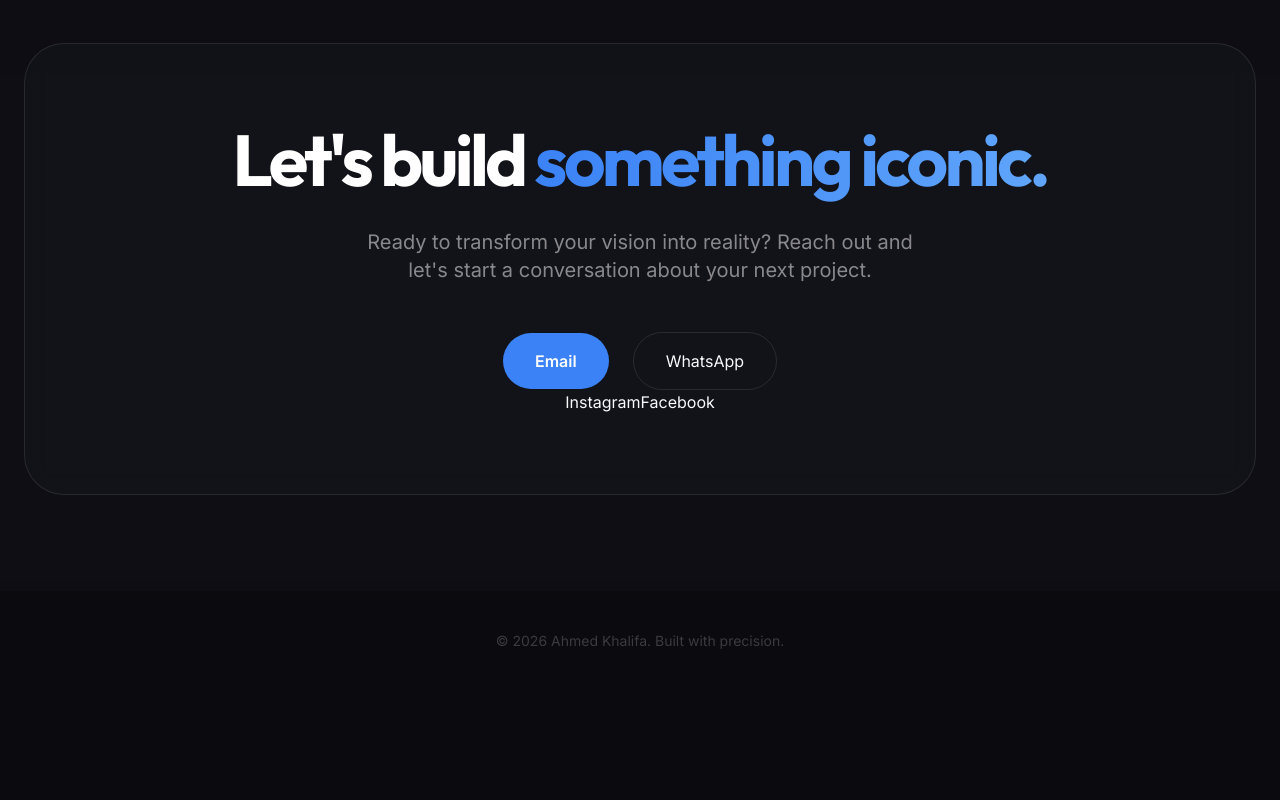
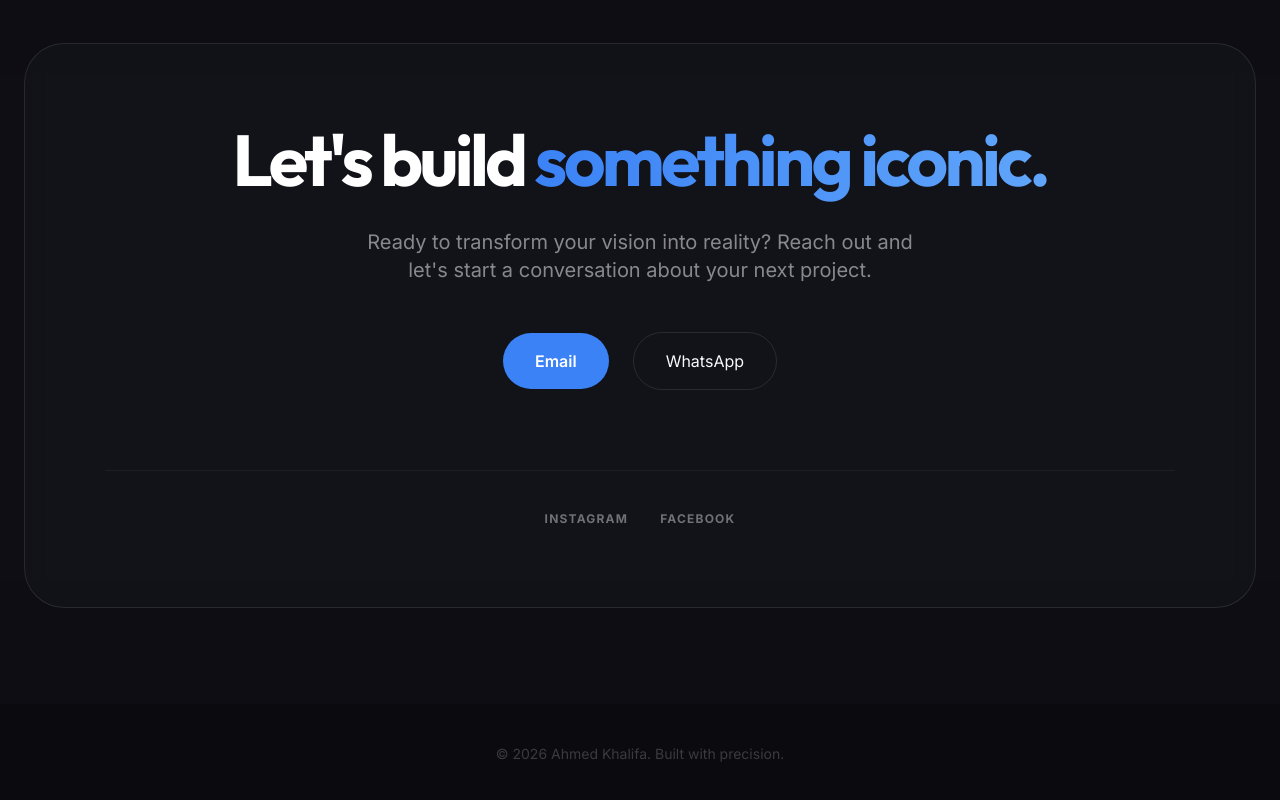
Before and after one commit to ahmedkhalia221/ahmed-portfolio, a Next.js app: page / in a window 1280 px wide. Shown: the part 2975-3775 px from the top of the page. Before the commit the page ends 3666 px from the top, so only its background shows below. Built offline with nearby package versions, Linux system fonts and the light colour scheme.

Commit message:
Fix social links layout in footer

```diff
--- a/src/app/page.tsx
+++ b/src/app/page.tsx
@@ -268,8 +268,10 @@ export default function Home() {
               </div>
             </motion.div>
 
-            <a href="https://www.instagram.com/ahmed.khalifa_96/" target="_blank" rel="noopener noreferrer" className="hover:text-primary transition-colors">Instagram</a>
-            <a href="#" className="hover:text-primary transition-colors">Facebook</a>
+            <div className="mt-20 pt-10 border-t border-white/5 flex flex-wrap justify-center gap-8 text-white/40 uppercase tracking-widest text-xs font-bold">
+              <a href="https://www.instagram.com/ahmed.khalifa_96/" target="_blank" rel="noopener noreferrer" className="hover:text-primary transition-colors">Instagram</a>
+              <a href="#" className="hover:text-primary transition-colors">Facebook</a>
+            </div>
           </div>
         </div>
       </section>
```
